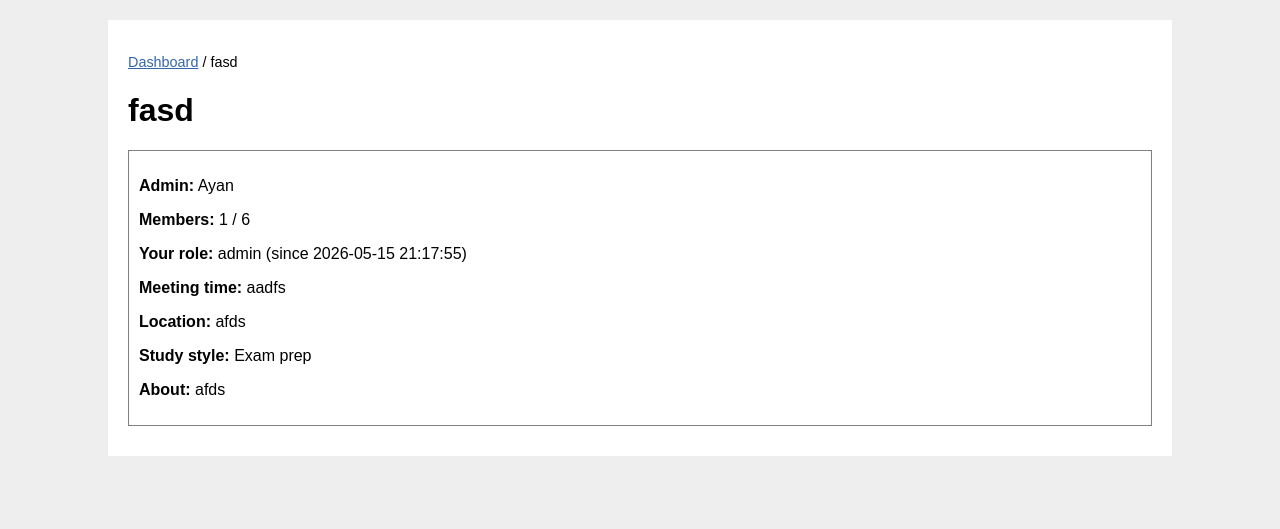
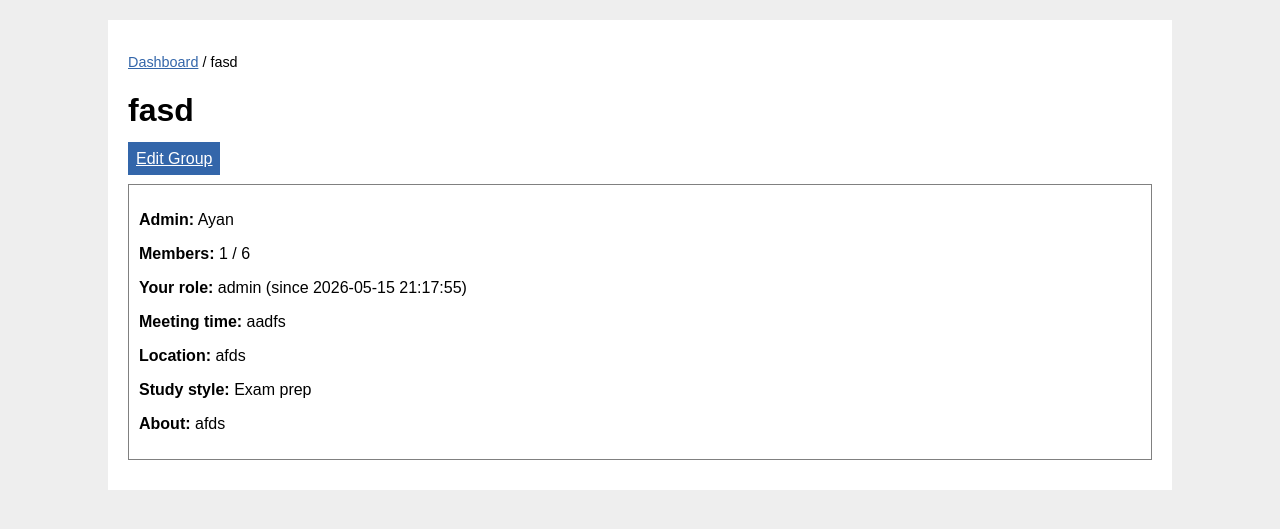
Before and after one commit to daniu98/StudyBuddy, a Flask app: page /groups/1 in a window 1280 px wide. Shown: the part 66-595 px from the top of the page. Run offline with Flask 3, Linux system fonts and the light colour scheme; a user stored in the database is signed in; data comes from the database, SQL or seed files in the repository; data that the repository does not hold is empty.

Commit message:
create edit group button on detail page, render for admin only

```diff
--- a/templates/group_detail.html
+++ b/templates/group_detail.html
@@ -3,6 +3,10 @@
 <p class="breadcrumb"><a href="{{ url_for('dashboard') }}">Dashboard</a> / {{ group.title }}</p>
 
 <h1>{{ group.title }}</h1>
+
+{% if membership.role == "admin" %}
+    <p><a class="button" href="/groups/{{ group.id }}/edit">Edit Group</a></p>
+{% endif %}
 
 <section class="card">
     <p><strong>Admin:</strong> {{ group.admin_name }}</p>
```
